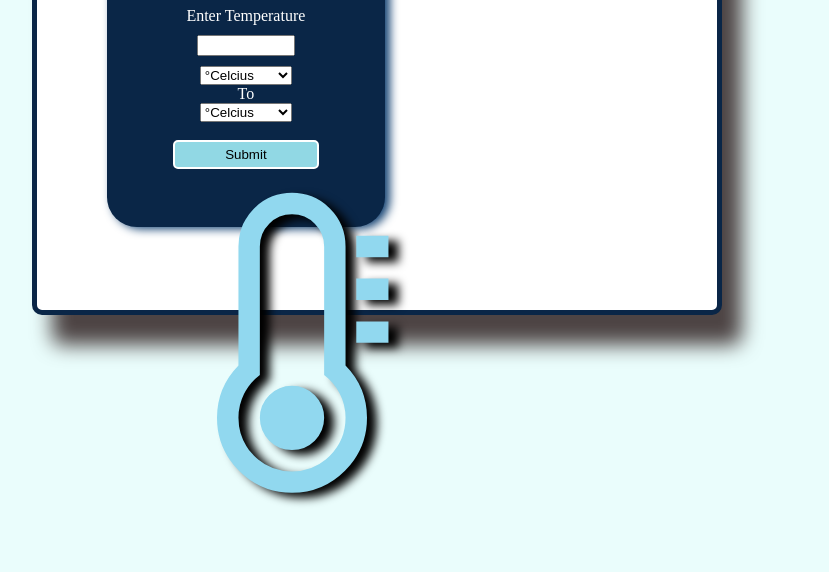
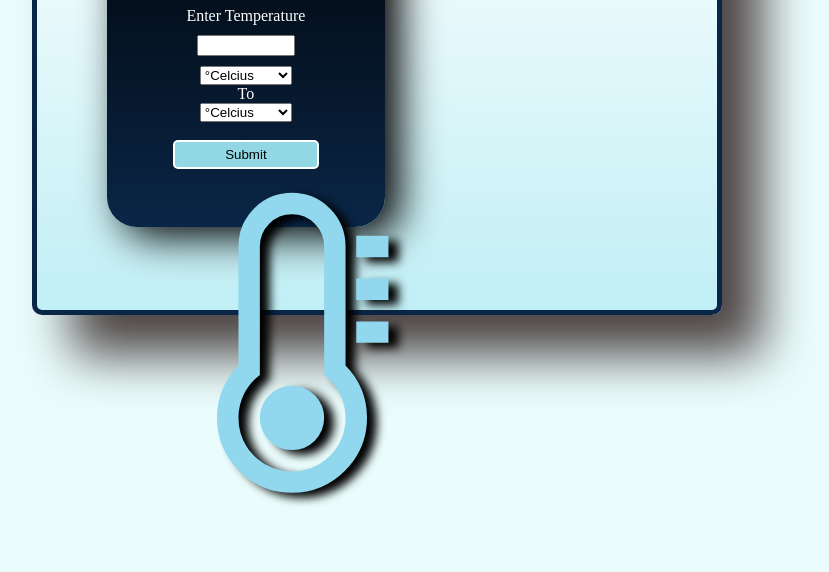
Before and after one commit to Shahid0301/TemperatureConverter, a plain HTML site: page index.htm in a window 1280 px wide. Shown: the part 303-875 px from the top of the page, without its empty margins (263-1092 px from the left). Drawn offline with Linux system fonts and the light colour scheme.

Commit message:
Update therm.css

```diff
--- a/therm.css
+++ b/therm.css
@@ -1,10 +1,12 @@
 body{
     background-color: #EAFDFC;
+    /* background: linear-gradient(to left,rgb(205, 126, 126),#73cbd5); */
     display: flex;
     justify-content: center;
     align-items: center;
     margin: 0;
     padding: 0;
+
 }
 .main-container{
     padding: 20px;
@@ -17,8 +19,9 @@ body{
     position: relative;
     top: 25%;
     background-color: white;
-    box-shadow: 20px 30px 20px rgb(77, 68, 68);
+    box-shadow: 40px 40px 50px rgb(77, 68, 68);
     margin-top: 10%;
+    background: linear-gradient(to bottom,rgb(255, 255, 255),#c0eff5);
 }
 #btn{
     cursor: pointer;
@@ -42,14 +45,15 @@ input{
     width: 90px;
 }
 .therm{
-    background-color: #0A2647;
+    /* background-color: #0A2647; */
+    background: linear-gradient(to bottom,black,#0A2647);
     display: inline-block;
     padding:40px 50px;
     /* border: 5px solid white; */
     border-radius: 30px;
     text-align: center;
     margin-left: 50px;
-    box-shadow: 5px 2px 10px #144272;
+    box-shadow: 15px 10px 40px #000000;
 }
 #icon{
     font-size: 300px;
```
